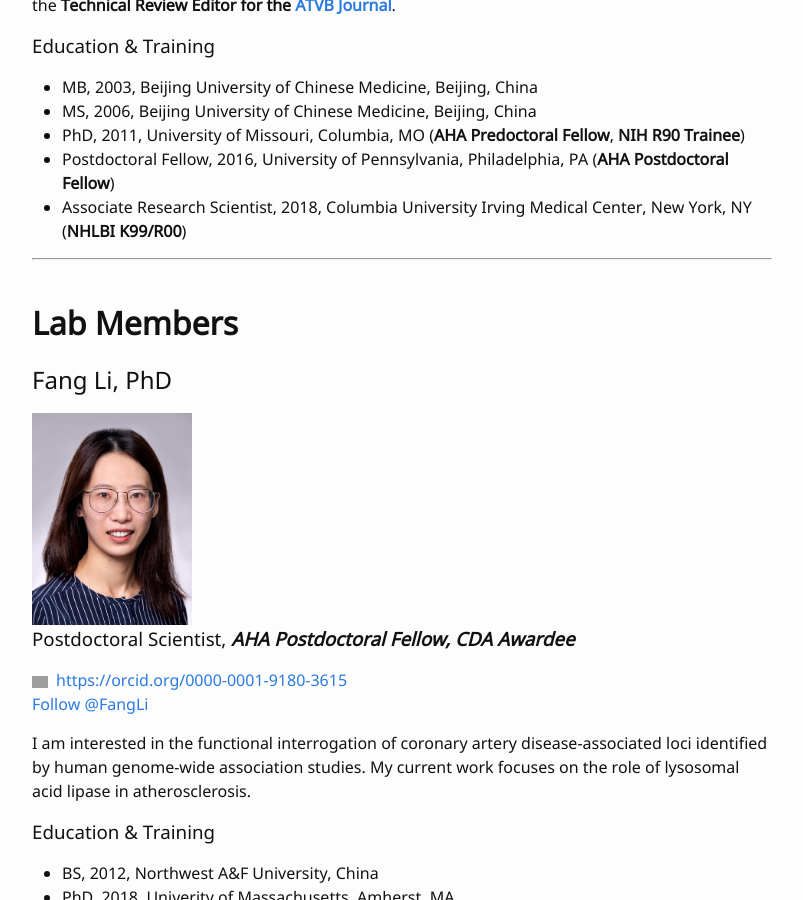
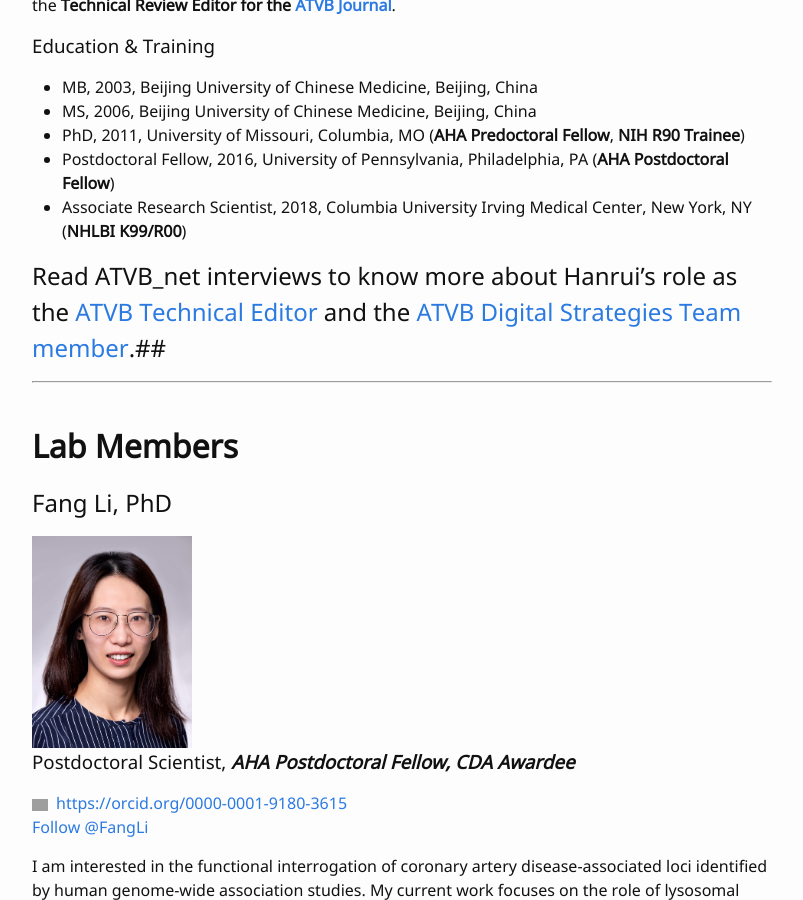
Before and after one commit to hanruizhang/zhanglab, a Jekyll site: the page built from 2_People.md, in a window 1280 px wide and 900 px high, scrolled down 1432 px. Shown: the whole window, without its empty margins (238-1041 px from the left). Built offline with Jekyll 4.4.1, drawn with Linux system fonts in a browser that asks for light colours; comment, search, counter and statistics services are not loaded; grey boxes are pictures that could not be loaded.

Commit message:
Update 2_People.md

```diff
--- a/2_People.md
+++ b/2_People.md
@@ -37,6 +37,7 @@
 - Postdoctoral Fellow, 2016, University of Pennsylvania, Philadelphia, PA (**AHA Postdoctoral Fellow**)
 - Associate Research Scientist, 2018, Columbia University Irving Medical Center, New York, NY (**NHLBI K99/R00**)
 
+## Read ATVB_net interviews to know more about Hanrui's role as the [ATVB Technical Editor](https://www.ahajournals.org/do/10.1161/blog.20241002.879721/full/) and the [ATVB Digital Strategies Team member](https://www.ahajournals.org/do/10.1161/blog.20231011.149875/full/).##
 
 ------
 &nbsp;
```
